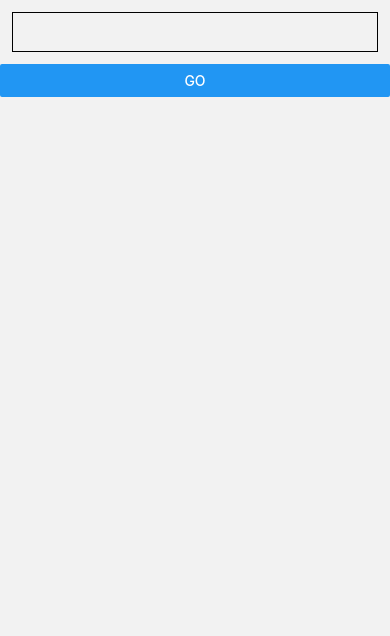
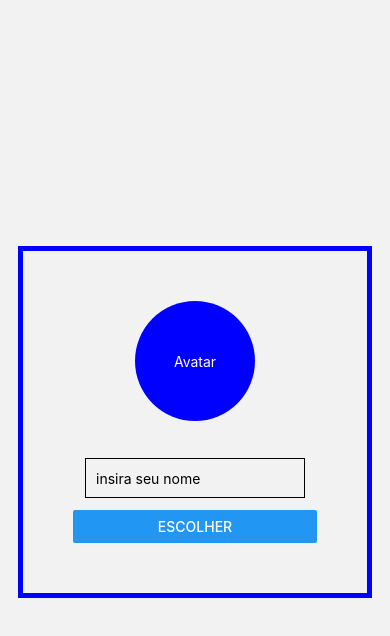
Before and after one commit to onlywillian/infoday-project, a React Native app: screen /Login in a window 390 px wide. Shown: the top 636 px of the page. Built offline with nearby package versions, Linux system fonts and the light colour scheme.

Commit message:
Game (Imcompleted)

```diff
--- a/App.js
+++ b/App.js
@@ -12,7 +12,7 @@ const Stack = createNativeStackNavigator();
 export default function App() {
   return (
     <NavigationContainer>
-      <Stack.Navigator initialRouteName='Login'>
+      <Stack.Navigator initialRouteName='Home'>
         <Stack.Screen name='Login' component={LoginScreen} options={{ headerShown: false, statusBarStyle: 'dark' }}/>
         <Stack.Screen name='Home' component={MainScreen} options={{ headerShown: false, statusBarStyle: 'dark' }}/>
         <Stack.Screen name='Inventory' component={InventoryScreen} options={{ headerShown: false, statusBarStyle: 'dark' }}/>
--- /dev/null
+++ b/mingame/Controls.js
@@ -0,0 +1,19 @@
+import React from "react";
+import { View } from "react-native";
+
+function Nave(x, y, w, h, color) {
+    return (
+      <View
+        style={{
+            position: "absolute",
+            left: x,
+            top: y,
+            width: w,
+            height: h,
+            backgroundColor: color || "pink",
+            borderWidth: 5,
+          }}/>
+    );
+}
+
+export default Nave;
--- /dev/null
+++ b/mingame/Nave.js
@@ -0,0 +1,19 @@
+
+import React from "react";
+import { View } from "react-native";
+
+function Nave(x, y, w, h, color) {
+    return (
+      <View
+        style={{
+            position: "absolute",
+            left: x,
+            top: y,
+            width: w,
+            height: h,
+            backgroundColor: color || "pink"
+          }}/>
+    );
+}
+
+export default Nave;
--- a/package.json
+++ b/package.json
@@ -16,13 +16,17 @@
     "expo": "~45.0.0",
     "expo-status-bar": "~1.3.0",
     "firebase-admin": "^11.0.0",
+    "matter-js": "^0.18.0",
     "react": "17.0.2",
     "react-dom": "17.0.2",
     "react-native": "0.68.2",
+    "react-native-canvas": "^0.1.38",
+    "react-native-game-engine": "^1.2.0",
     "react-native-safe-area-context": "4.2.4",
     "react-native-screens": "~3.11.1",
     "react-native-vector-icons": "^9.2.0",
-    "react-native-web": "0.17.7"
+    "react-native-web": "0.17.7",
+    "react-native-webview": "^11.22.7"
   },
   "devDependencies": {
     "@babel/core": "^7.12.9",
--- a/screens/GameScreen.js
+++ b/screens/GameScreen.js
@@ -1,9 +1,61 @@
-import { View, Text } from 'react-native';
+import Matter from "matter-js";
+import { GameEngine } from "react-native-game-engine";
+import { StyleSheet, StatusBar, Dimensions } from 'react-native';
 
-export default function InvenctoryScreen() {
+import Nave from '../mingame/Nave';
+import Controls from '../mingame/Controls'
+
+var Engine = Matter.Engine,
+    Bodies = Matter.Bodies,
+    World = Matter.World;
+
+const engine = Engine.create({ enableSleeping: false });
+const world = engine.world;
+
+const { width, height } = Dimensions.get("screen")
+
+const boxSize = Math.trunc(Math.max(width, height) * 0.05);
+
+const initialBox = Bodies.rectangle(width / 2 - boxSize, height / 2, boxSize, boxSize);
+
+World.add(world, [initialBox]);
+
+export default function GameScreen() {
     return (
-        <View>
-            <Text>Game Screen</Text>
-        </View>
-    )
+        <GameEngine
+            style={styles.container}
+            entities={{
+                initialBox: {
+                    body: initialBox,
+                    size: [boxSize, boxSize],
+                    color: 'red',
+                    renderer: (props) => Nave(props.body.position.x, props.body.position.y, props.size[0], props.size[1], props.color)
+                },
+                left: {
+                    body: initialBox,
+                    size: [boxSize, boxSize],
+                    renderer: () => Controls(boxSize, height - boxSize, boxSize, boxSize, 'green')
+                },
+                right: {
+                    body: initialBox,
+                    size: [boxSize, boxSize],
+                    renderer: () => Controls(boxSize * 3, height - boxSize, boxSize, boxSize, 'green')
+                },
+                power: {
+                    body: initialBox,
+                    size: [boxSize, boxSize],
+                    renderer: () => Controls(width - boxSize * 2, height - boxSize, boxSize, boxSize, 'blue')
+                }
+            }}
+        >
+            <StatusBar hidden={true} />
+        </GameEngine>
+    );
 }
+
+const styles = StyleSheet.create({
+  container: {
+      flex: 1,
+      backgroundColor: '#fff',
+  },
+});
--- a/screens/LoginScreen.js
+++ b/screens/LoginScreen.js
@@ -1,6 +1,5 @@
 import { useState } from 'react';
-import { SafeAreaView, StyleSheet, TextInput, Button } from 'react-native';
-import loginImage from '../assets/screen/login.png';
+import { SafeAreaView, StyleSheet, TextInput, Button, View, Text } from 'react-native';
 
 export default function InvenctoryScreen() {
     const [ value, setValue ] = useState('');
@@ -19,24 +18,56 @@ export default function InvenctoryScreen() {
     }
 
     return (
-        <SafeAreaView>
-            <TextInput value={value} onChangeText={setValue} maxLength={20} style={styles.input}/>
-            <Button title='Go'onPress={handleButtonClick} />
-        </SafeAreaView>
+        <View style={styles.container}>
+            <View style={styles.inputContainer}>
+                <View style={styles.avatar}>
+                    <Text style={{color: 'white'}}>Avatar</Text>
+                </View>
+                <SafeAreaView>
+                    <TextInput
+                        value={value}
+                        onChangeText={setValue}
+                        maxLength={20}
+                        style={styles.input}
+                        placeholder="insira seu nome"
+                    />
+                    <Button title='Escolher' onPress={handleButtonClick} />
+                </SafeAreaView>
+            </View>
+        </View>
     )
 }
 
 const styles = StyleSheet.create({
     container: {
-        height: '100%'
+        flex: 1,
+        height: '100%',
+        alignItems: 'center',
+        justifyContent: 'center',
+
     },
-    image: {
-        height: '100%',
-        width: '100%',
-        transform: [{ scale: 1.4 }],
+    avatar: {
+        // flex: 1,
+        backgroundColor: 'blue',
+        borderRadius: 100,
+        height: 120,
+        width: 120,
+        alignItems: 'center',
+        justifyContent: 'center',
+        marginBottom: 25,
+
+    },
+    inputContainer: {
+        // flex: 1,
+        alignItems: 'center',
+        justifyContent: 'center',
+        borderWidth: 5,
+        padding: 50,
+        borderColor: 'blue',
     },
     input: {
         height: 40,
+        width: 220,
         margin: 12,
         borderWidth: 1,
         padding: 10,
```
Also changed, not shown: mingame/Setup.js (added, +9 -0 lines), screens/LoginScreen2.js (deleted, +0 -40 lines), 1 other file (tests, documents, lock files or other folders).
